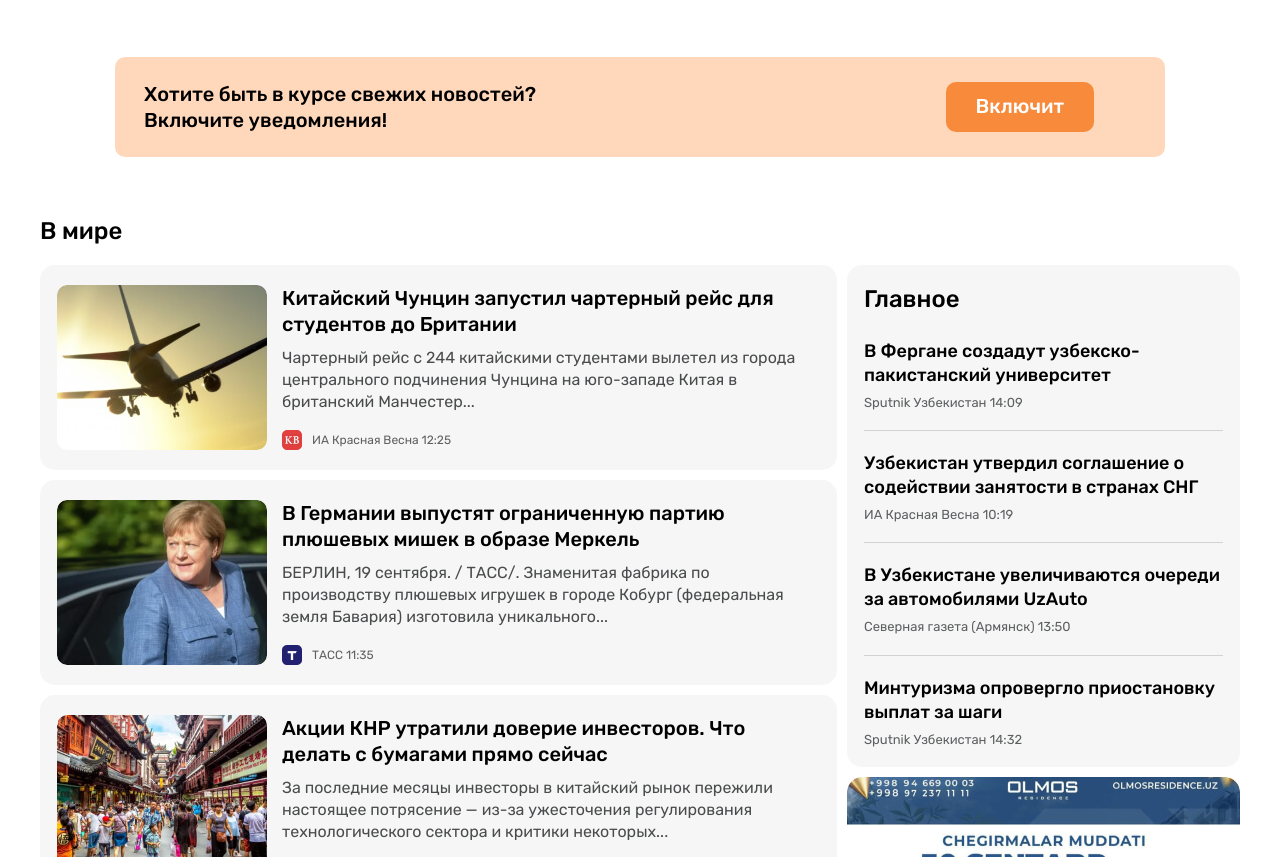
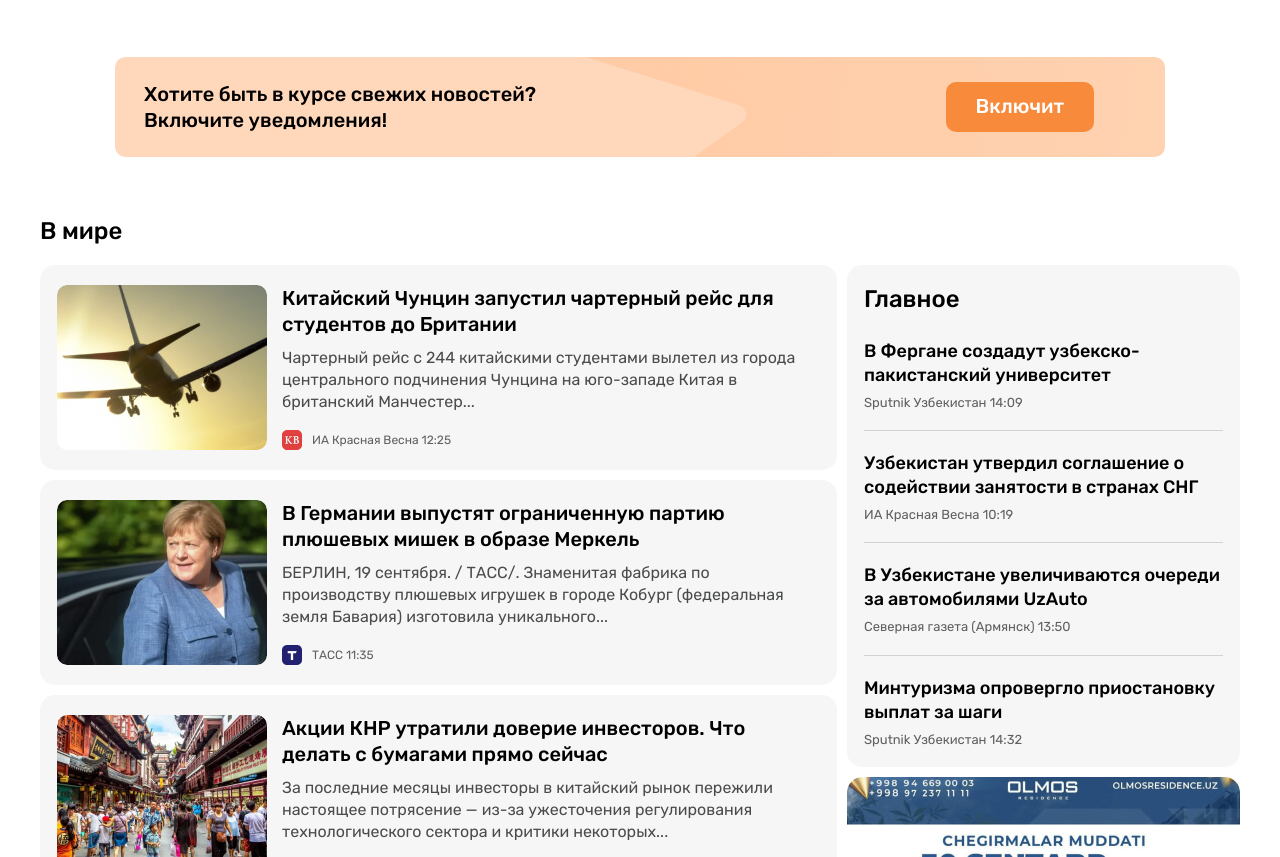
Before and after one commit to akramjonnuriddinov/Namanganliklar24, a plain HTML site: page index.html in a window 1280 px wide. Shown: the part 1185-2042 px from the top of the page. Drawn offline with Linux system fonts and the light colour scheme.

Commit message:
Add .notification-container background-image

```diff
--- a/css/styles.css
+++ b/css/styles.css
@@ -312,9 +312,8 @@ body {
     justify-content: space-between;
     align-items: center;
     padding: 24px 71px 24px 29px;
-    /* background: url("../img/notification-bg.png");
-    background-repeat: no-repeat; */
-    background-color: #FFD7BA;
+    background: url("../img/notification-bg.png");
+    background-repeat: no-repeat;
 }
 
 .notification-title {
```
